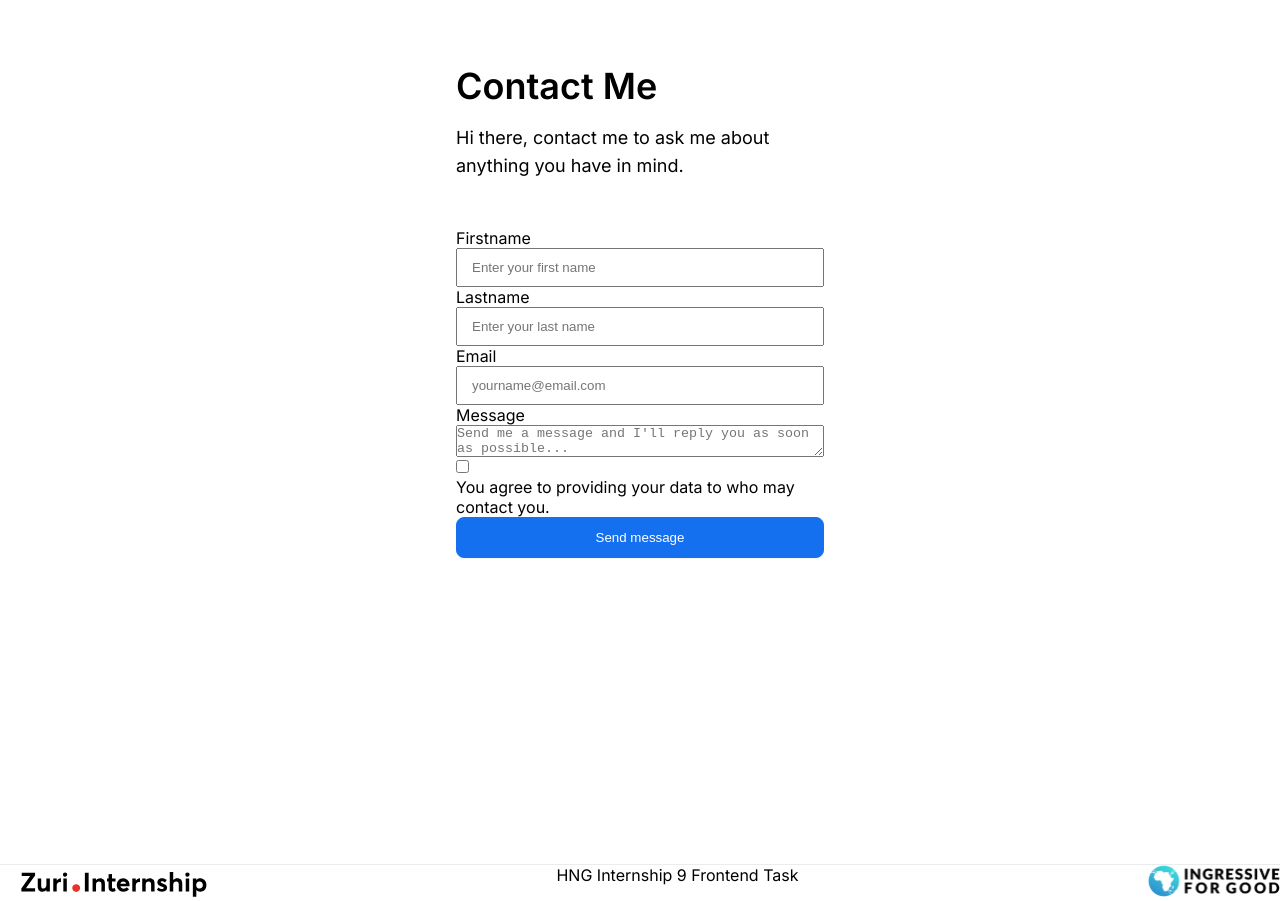
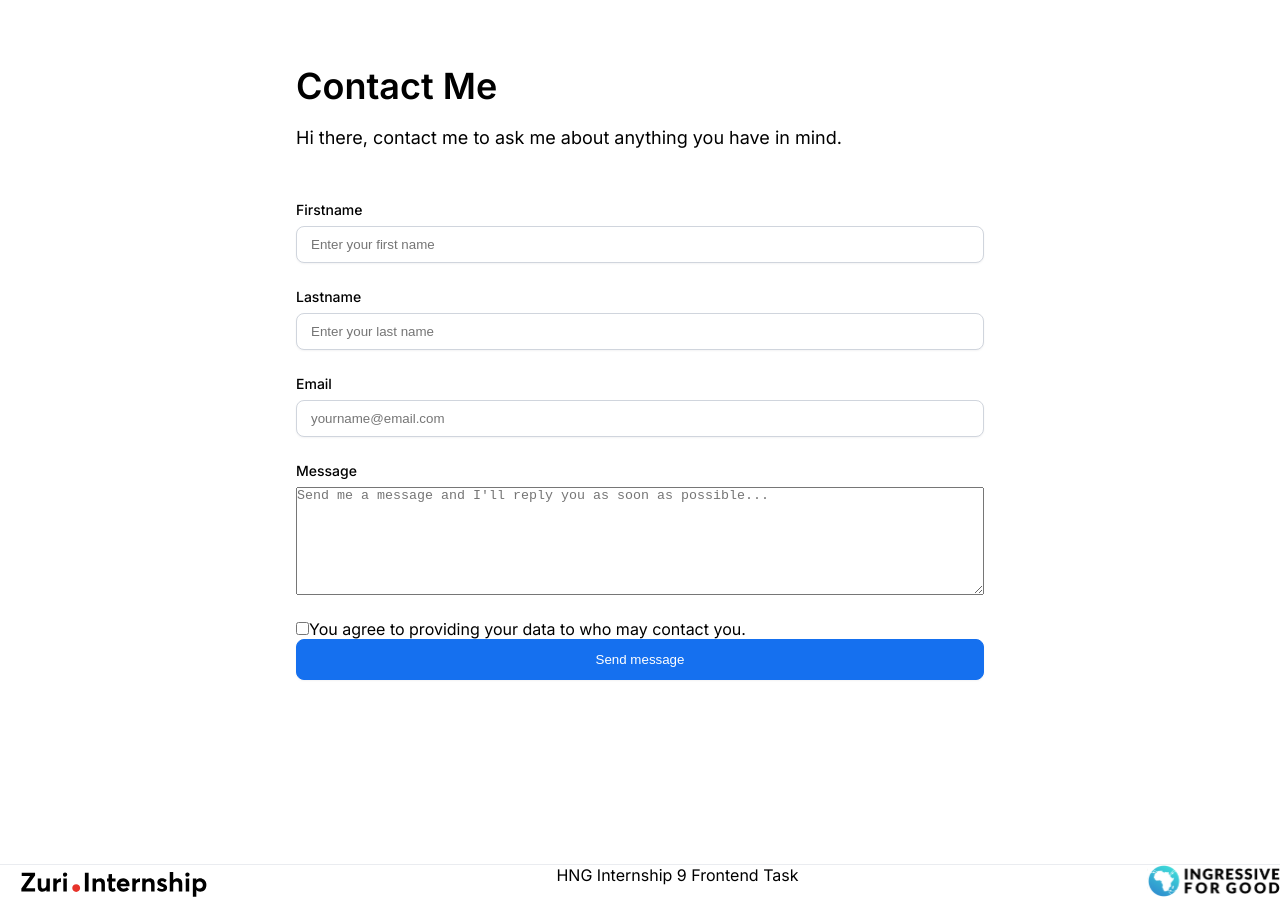
Before and after one commit to amiabl-programr/hng_linktree-clone, a React (Create React App) app: page /contact in a window 1280 px wide. Built offline with nearby package versions, Linux system fonts and the light colour scheme.

Commit message:
feat: add more styles

```diff
--- a/src/Pages/Contact/index.css
+++ b/src/Pages/Contact/index.css
@@ -25,11 +25,25 @@
 .input_container {
   display: flex;
   flex-direction: column;
+  margin-bottom: 24px;
+}
+
+.input_container label {
+  font-style: normal;
+  font-weight: 500;
+  font-size: 14px;
+  line-height: 20px;
+  margin-bottom: 6px;
 }
 .input_container input {
   padding: 10px 14px;
+  border: 1px solid #d0d5dd;
+  box-shadow: 0px 1px 2px rgba(16, 24, 40, 0.05);
+  border-radius: 8px;
 }
-
+#message {
+  height: 108px;
+}
 #btn__submit {
   padding: 12px 20px;
   background-color: #1570ef;
@@ -40,3 +54,15 @@
   width: 100%;
   margin-bottom: 66px;
 }
+
+@media (min-width: 1024px) {
+  .main {
+    max-width: 720px;
+  }
+
+  .form:first-child {
+    display: grid;
+    grid-template-columns: auto auto;
+    gap: 20px;
+  }
+}
--- a/src/Pages/Contact/index.js
+++ b/src/Pages/Contact/index.js
@@ -14,7 +14,7 @@ function Contact() {
                     <p>Hi there, contact me to ask me about anything you have in mind.</p>
                 </header>
 
-                <form action="">
+                <form className='form'>
                     <div>
                         <div className='input_container'>
                             <label htmlfor="first_name">Firstname</label>
@@ -36,7 +36,7 @@ function Contact() {
                     </div>
                     <div>
                         <input type="checkbox" />
-                        <p>You agree to providing your data to who may contact you.</p>
+                        <span>You agree to providing your data to who may contact you.</span>
                     </div>
 
                     <button id='btn__submit'>Send message</button>
```
